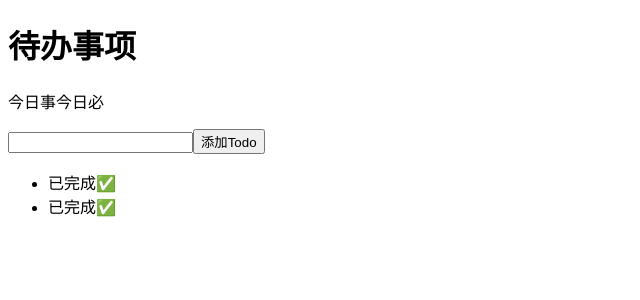
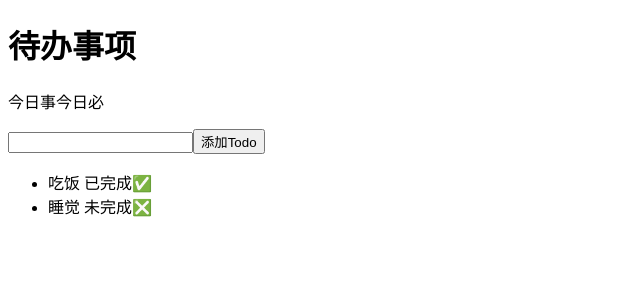
Before and after one commit to panda8z/time-book-web, a React (Create React App) app: page / in a window 1280 px wide. Shown: the top 300 px of the page, without its empty margins (0-640 px from the left). Built offline with nearby package versions, Linux system fonts and the light colour scheme.

Commit message:
...展开对象

```diff
--- a/src/components/TodoList/TodoItem.js
+++ b/src/components/TodoList/TodoItem.js
@@ -6,7 +6,7 @@ export default class TodoItem extends Component {
             <li>
                 {/* 这部分语句就是模板，进来的数据props就是数据，不同的数据同样的样式模板。这就是模板渲染。 */}
                 {
-              this.props.title  + this.props.isCompeleted ? '已完成✅' : '未完成❎'
+                    this.props.title + " " +(this.props.isCompleted  ? '已完成✅' : '未完成❎')
                 }
             </li>
         );
--- a/src/components/TodoList/index.js
+++ b/src/components/TodoList/index.js
@@ -15,9 +15,7 @@ export default class TodoList extends Component {
                 {this.props.todos.map((item, index, list) => {
                     return (<TodoItem
                         key={index + ''}
-                        id={item.id}
-                        title={item.title}
-                        isCompleted={item.isCompleted}
+                        {...item}
                     />);
                 })}
             </ul>
```
Lines whose indentation alone changed are shown as unchanged.
